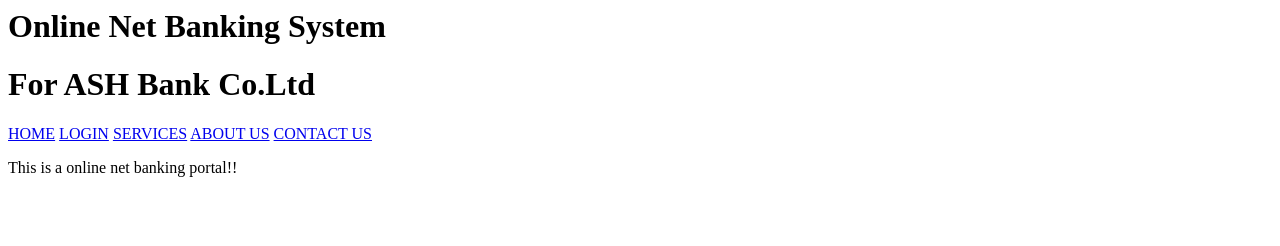
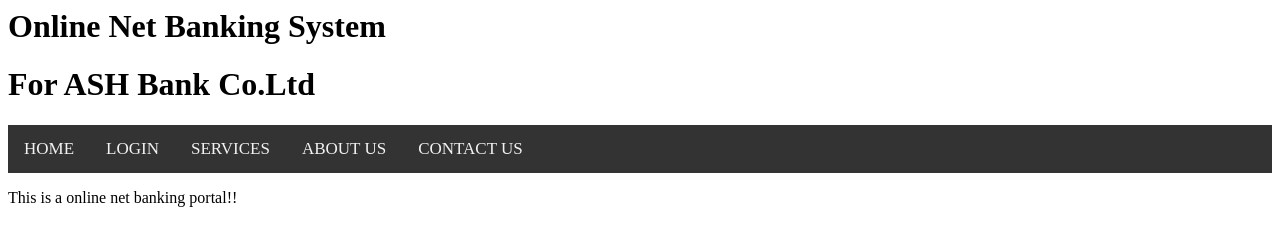
Before and after one commit to AshwiniShetti/NetBanking, a plain HTML site: page index.html in a window 1280 px wide. Drawn offline with Linux system fonts and the light colour scheme.

Commit message:
Update index.html

```diff
--- a/index.html
+++ b/index.html
@@ -5,8 +5,32 @@
 <h1>Online Net Banking System<span class="style1"></span></h1>
 	<h1>For ASH Bank Co.Ltd<span class="style1"></span></h1>
 
+
 </head>
+<style>
+	.topnav {
+  background-color: #333;
+  overflow: hidden;
+}
 
+.topnav a {
+  float: left;
+  color: #f2f2f2;
+  text-align: center;
+  padding: 14px 16px;
+  text-decoration: none;
+  font-size: 17px;
+}
+
+.topnav a:hover {
+  background-color: #ddd;
+  color: black;
+}
+.topnav a.active {
+  background-color: #4CAF50;
+  color: white;
+}
+	</style>
 <body>
 <div class="topnav">
 
```
